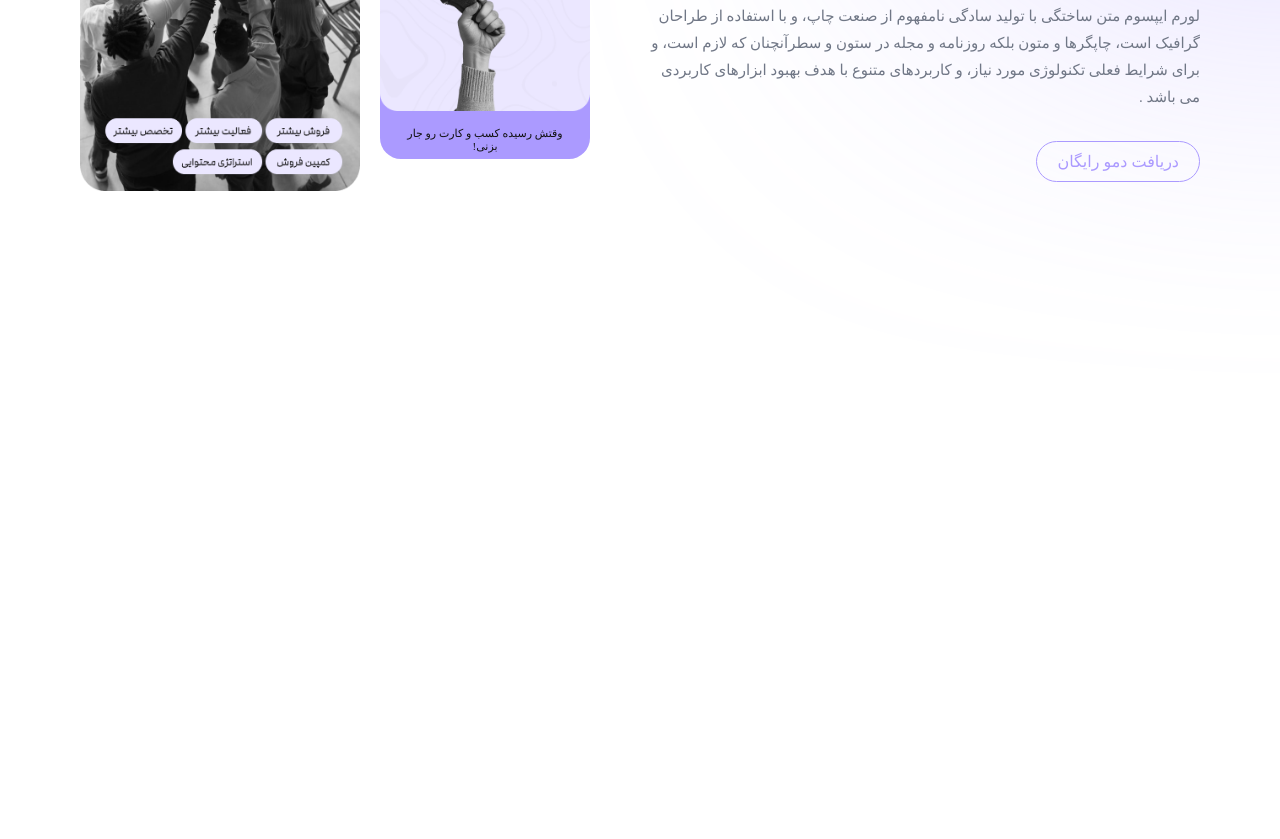
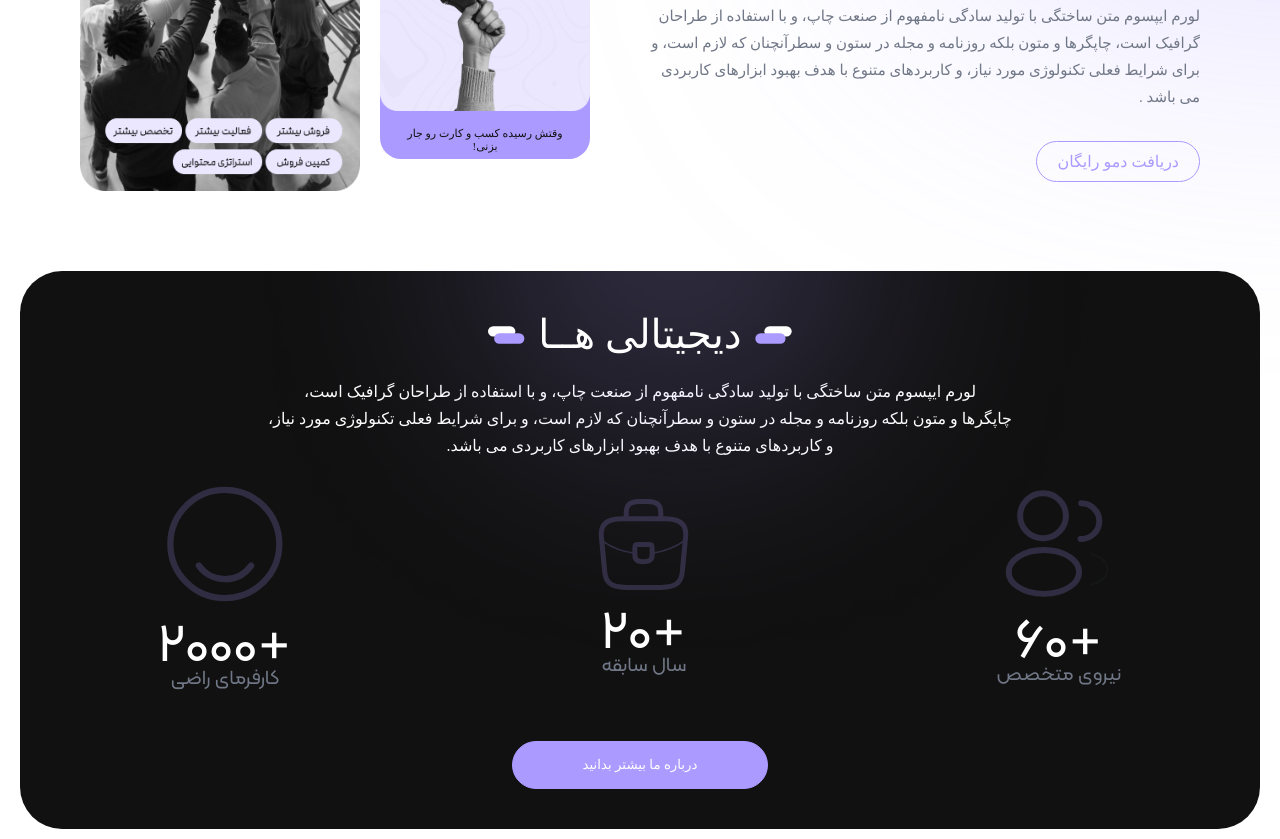
Before and after one commit to parham2389/Opa-Community, a plain HTML site: page index.html in a window 1280 px wide. Shown: the part 390-1229 px from the top of the page. Before the commit the page ends 800 px from the top, so only its background shows below. Drawn offline with Linux system fonts and the light colour scheme; a web font is replaced by a local one.

Commit message:
Create About

```diff
--- a/Styles/Style.css
+++ b/Styles/Style.css
@@ -5,6 +5,10 @@
 @font-face {
     font-family: "Peyda Regular";
     src: url(../Fonts/Peyda/PeydaWeb-Regular.woff2) format("woff2");
+}
+@font-face {
+    font-family: "KalamehWeb(FaNum) Regular";
+    src: url(../Fonts/KalamehWeb/KalamehWeb\(FaNum\)-Regular.woff2) format("woff2");
 }
 
 /** Media Querys */
@@ -347,6 +351,121 @@ header {
     }
 }
 
+/** About */
+.about {
+    background-color: var(--dark);
+    margin: 10px 20px;
+    padding: 40px 0px;
+    position: relative;
+    border-radius: 42px;
+    display: flex;
+    flex-direction: column;
+    align-items: center;
+    justify-content: center;
+    gap: 20px;
+
+    .elem-2 {
+        user-select: none;
+        position: absolute;
+        top: 0;
+        left: 15%;
+        width: 935px;
+    }
+
+    .logo-type-about {
+        display: flex;
+        justify-content: center;
+        align-items: center;
+        gap: 13px;
+        z-index: 2;
+
+        .about-type {
+            margin: 0;
+            font-family: "Modam Regular";
+            font-size: 40px;
+            font-style: normal;
+            font-weight: 300;
+            line-height: normal;
+            color: #fff;
+        }
+    }
+
+    .about-second-text {
+        margin: 0;
+        color: #fff;
+        text-align: center;
+        font-family: "Peyda Regular";
+        font-size: 16px;
+        font-style: normal;
+        font-weight: 300;
+        line-height: 27px; /* 168.75% */
+    }
+
+    .counters {
+        display: flex;
+        justify-content: center;
+        gap: 300px;
+
+        .card {
+            display: flex;
+            justify-content: center;
+            /* align-items: center; */
+            flex-direction: column;
+            gap: 20px;
+
+            .details {
+                display: flex;
+                justify-content: center;
+                align-items: center;
+                gap: 8px;
+                flex-direction: column;
+
+                .title {
+                    display: inline-block;
+                    margin: 0;
+                    font-family: "KalamehWeb(FaNum) Regular";
+                    color: #fff;
+                    text-align: center;
+                    font-size: 54px;
+                    font-style: normal;
+                    font-weight: 500;
+                    line-height: 27px; /* 50% */
+                }
+                .more {
+                    margin: 0;
+                    display: inline-block;
+                    color: #707786;
+                    text-align: center;
+                    font-family: "KalamehWeb(FaNum) Regular";
+                    font-size: 20px;
+                    font-style: normal;
+                    font-weight: 300;
+                    line-height: 27px; /* 135% */
+                }
+            }
+        }
+    }
+
+    .more-btn {
+        font-family: "Modam Regular";
+        padding: 15px 20px;
+        border-radius: 57px;
+        background: none;
+        border: none;
+        outline: none;
+        transition: all ease 300ms 100ms;
+        color: #fff;
+        background-color: var(--primary);
+        border: 1px solid var(--primary);
+        width: 256px;
+        margin-top: 30px;
+    }
+
+    .more-btn:hover {
+        background-color: transparent;
+        color: var(--primary);
+    }
+}
 
 
 /** Dark Mod */
--- a/index.html
+++ b/index.html
@@ -61,6 +61,40 @@
             </div>
         </header>
 
+        <div class="about">
+            <img src="./Images/Ellipse 1.png" alt="Elem-2" draggable="false" class="elem-2"></img>
+            <div class="logo-type-about">
+                <img src="./Images/about-logo-R.svg" alt="about" class="logo-about">
+                <h2 class="about-type">دیجیتالی هــا</h2>
+                <img src="./Images/about-logo-L.svg" alt="about" class="logo-about">
+            </div>
+            <p class="about-second-text">لورم ایپسوم متن ساختگی با تولید سادگی نامفهوم از صنعت چاپ، و با استفاده از طراحان گرافیک است،<br> چاپگرها و متون بلکه روزنامه و مجله در ستون و سطرآنچنان که لازم است، و برای شرایط فعلی تکنولوژی مورد نیاز،<br> و کاربردهای متنوع با هدف بهبود ابزارهای کاربردی می باشد.</p>
+            <div class="counters">
+                <div class="card">
+                    <img src="./Images/users-icon.svg" alt="Users" class="logo">
+                    <div class="details">
+                        <h2 class="title">+60</h2>
+                        <h2 class="more">نیروی متخصص</h2>
+                    </div>
+                </div>
+                <div class="card center-card">
+                    <img src="./Images/work-icon.svg" alt="Work" class="logo">
+                    <div class="details">
+                        <h2 class="title">+20</h2>
+                        <h2 class="more">سال سابقه</h2>
+                    </div>
+                </div>
+                <div class="card">
+                    <img src="./Images/Smile-icon.svg" alt="Smile" class="logo">
+                    <div class="details">
+                        <h2 class="title">+2000</h2>
+                        <h2 class="more">کارفرمای راضی</h2>
+                    </div>
+                </div>
+            </div>
+            <button class="more-btn">درباره ما بیشتر بدانید</button>
+        </div>
+
         <script src="./Js/Script.js"></script>
     </body>
 </html>
```
Also changed, not shown: Fonts/KalamehWeb/KalamehWeb(FaNum)-Black.woff2 (added), Fonts/KalamehWeb/KalamehWeb(FaNum)-Bold.woff2 (added), Fonts/KalamehWeb/KalamehWeb(FaNum)-ExtraBold.woff2 (added), Fonts/KalamehWeb/KalamehWeb(FaNum)-ExtraLight.woff2 (added), Fonts/KalamehWeb/KalamehWeb(FaNum)-Light.woff2 (added), Fonts/KalamehWeb/KalamehWeb(FaNum)-Medium.woff2 (added), Fonts/KalamehWeb/KalamehWeb(FaNum)-Regular.woff2 (added), Fonts/KalamehWeb/KalamehWeb(FaNum)-SemiBold.woff2 (added), Fonts/KalamehWeb/KalamehWeb(FaNum)-Thin.woff2 (added), Images/Ellipse 1.png (added), Images/Smile-icon.svg (added), Images/about-logo-L.svg (added), Images/about-logo-R.svg (added), Images/users-icon.svg (added), 1 more files.
